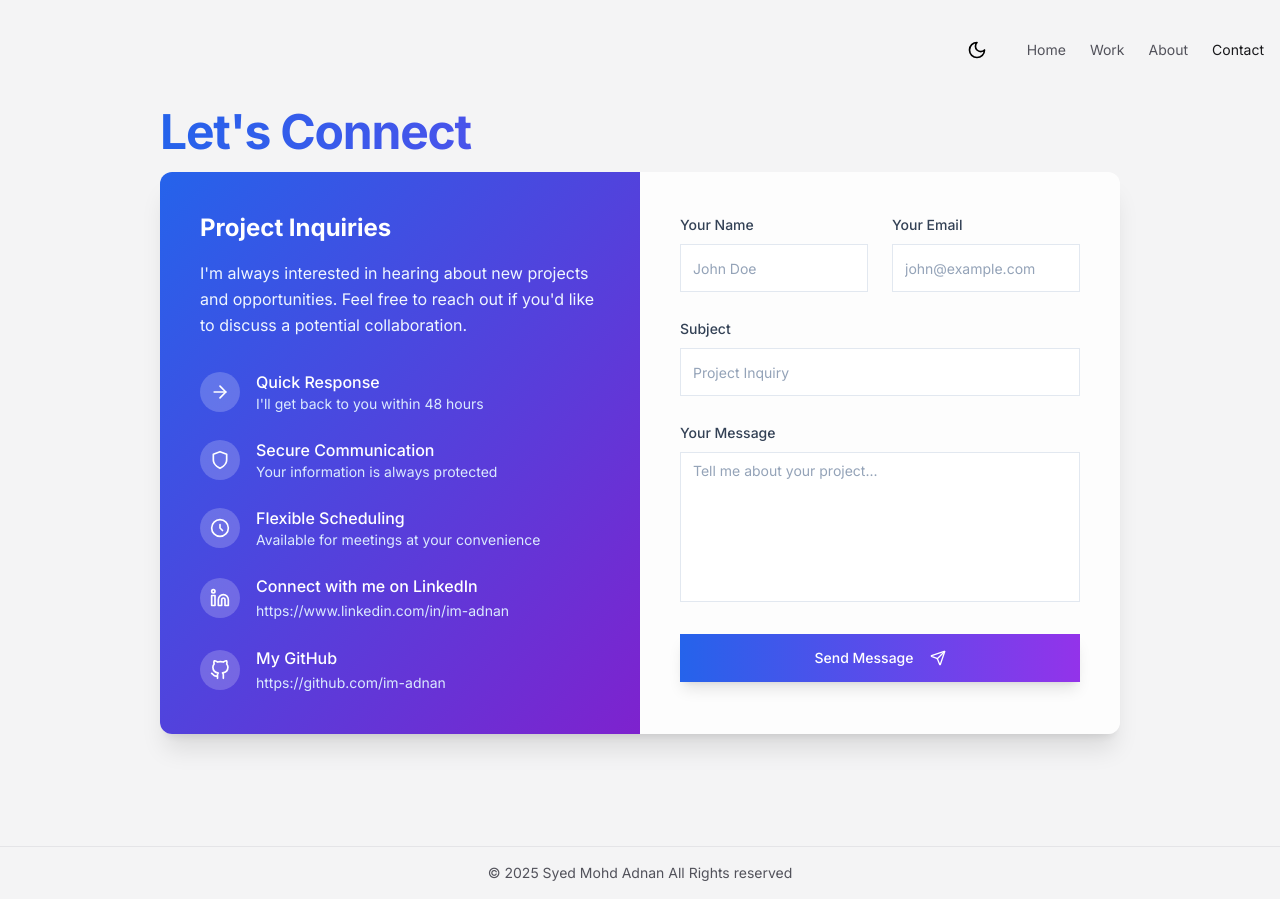
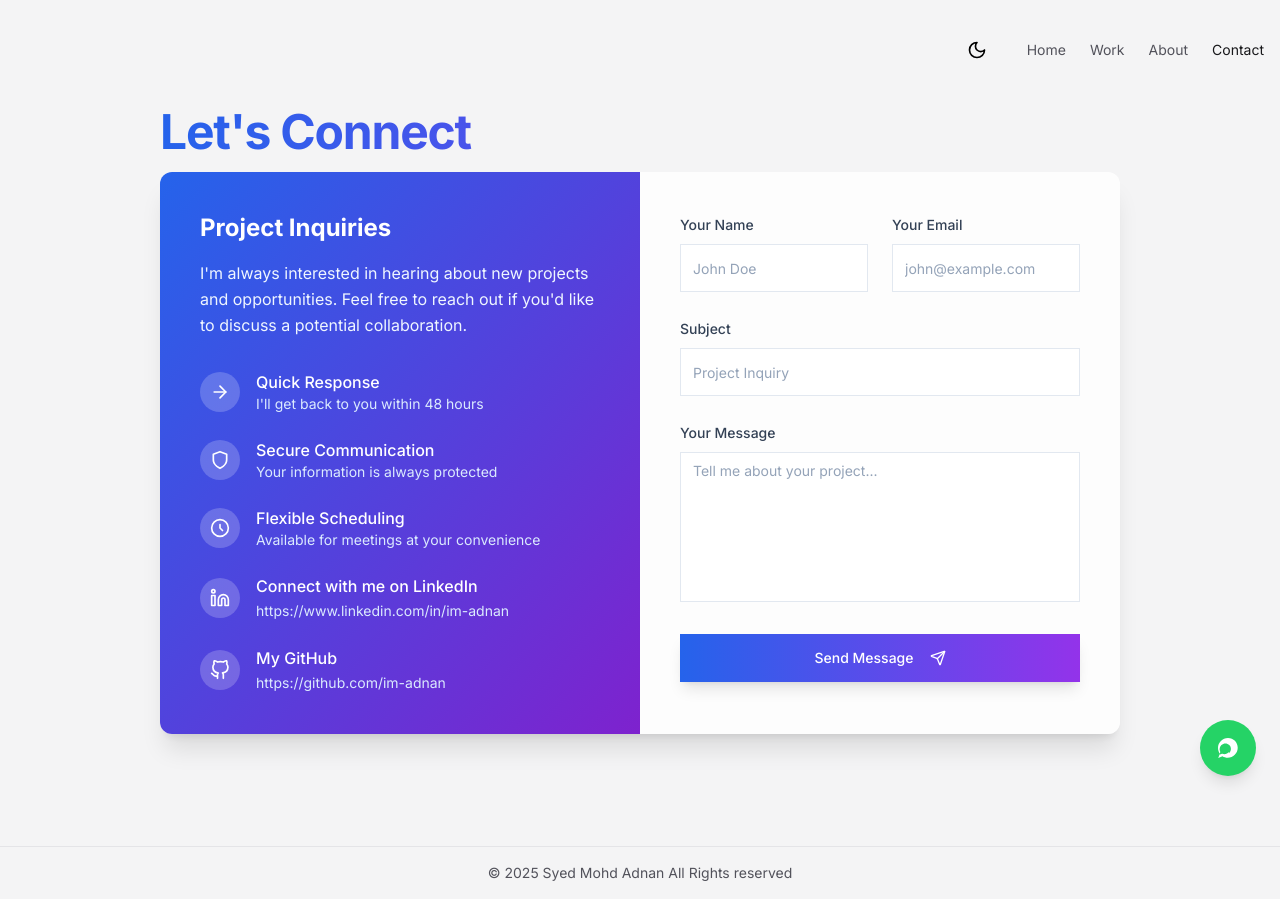
Before and after one commit to im-adnan/portfolio, a Next.js app: page /contact in a window 1280 px wide. Built offline with nearby package versions, Linux system fonts and the light colour scheme.

Commit message:
added whatsapp

```diff
--- a/app/contact/page.tsx
+++ b/app/contact/page.tsx
@@ -50,6 +50,7 @@ export default function ContactPage() {
   }
 
   return (
+    <>
       <div className="max-w-5xl mx-auto px-6 sm:px-8 pt-2 pb-20 sm:pb-28">
         <div className="space-y-2 mb-4">
           <div className="space-y-2">
@@ -263,5 +264,25 @@ export default function ContactPage() {
           </CardContent>
         </Card>
       </div>
+      {/* WhatsApp Floating Button */}
+      <a
+        href="https://wa.me/919548277449"
+        target="_blank"
+        rel="noopener noreferrer"
+        className="fixed bottom-6 right-6 bg-[#25D366] hover:bg-[#128C7E] text-white p-4 rounded-full shadow-lg hover:shadow-xl transition-all duration-300 flex items-center justify-center z-50"
+        aria-label="Connect on WhatsApp"
+      >
+        <svg
+          xmlns="http://www.w3.org/2000/svg"
+          viewBox="0 0 24 24"
+          fill="currentColor"
+          className="w-6 h-6"
+        >
+          <path
+            d="M12 2C6.48 2 2 6.48 2 12c0 2.17.7 4.19 1.89 5.84L2.2 22l4.28-1.69c1.53.94 3.33 1.49 5.25 1.49 5.52 0 10-4.48 10-10S17.52 2 12 2zm.89 14.24l-.06.06c-.88.88-1.92 1.49-3.07 1.77-1.14.28-2.31.19-3.39-.26l-.4-.18-2.63 1.04.97-2.72-.2-.43c-.51-1.07-.64-2.25-.39-3.4.25-1.14.83-2.19 1.67-3.04l.06-.06c2.17-2.17 5.7-2.17 7.87 0 2.17 2.18 2.17 5.71 0 7.88z"
+          />
+        </svg>
+      </a>
+    </>
   )
 }
```
